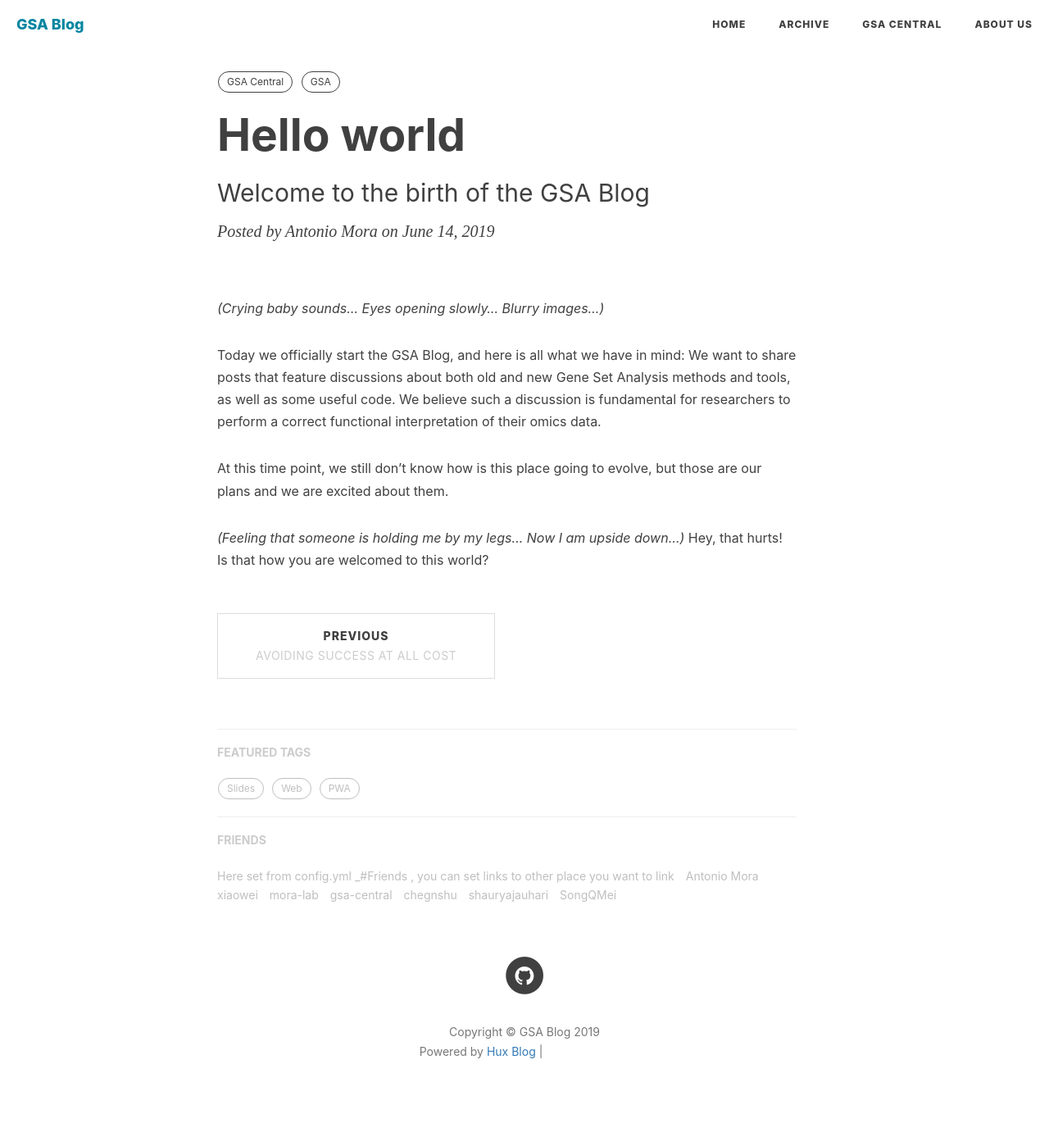
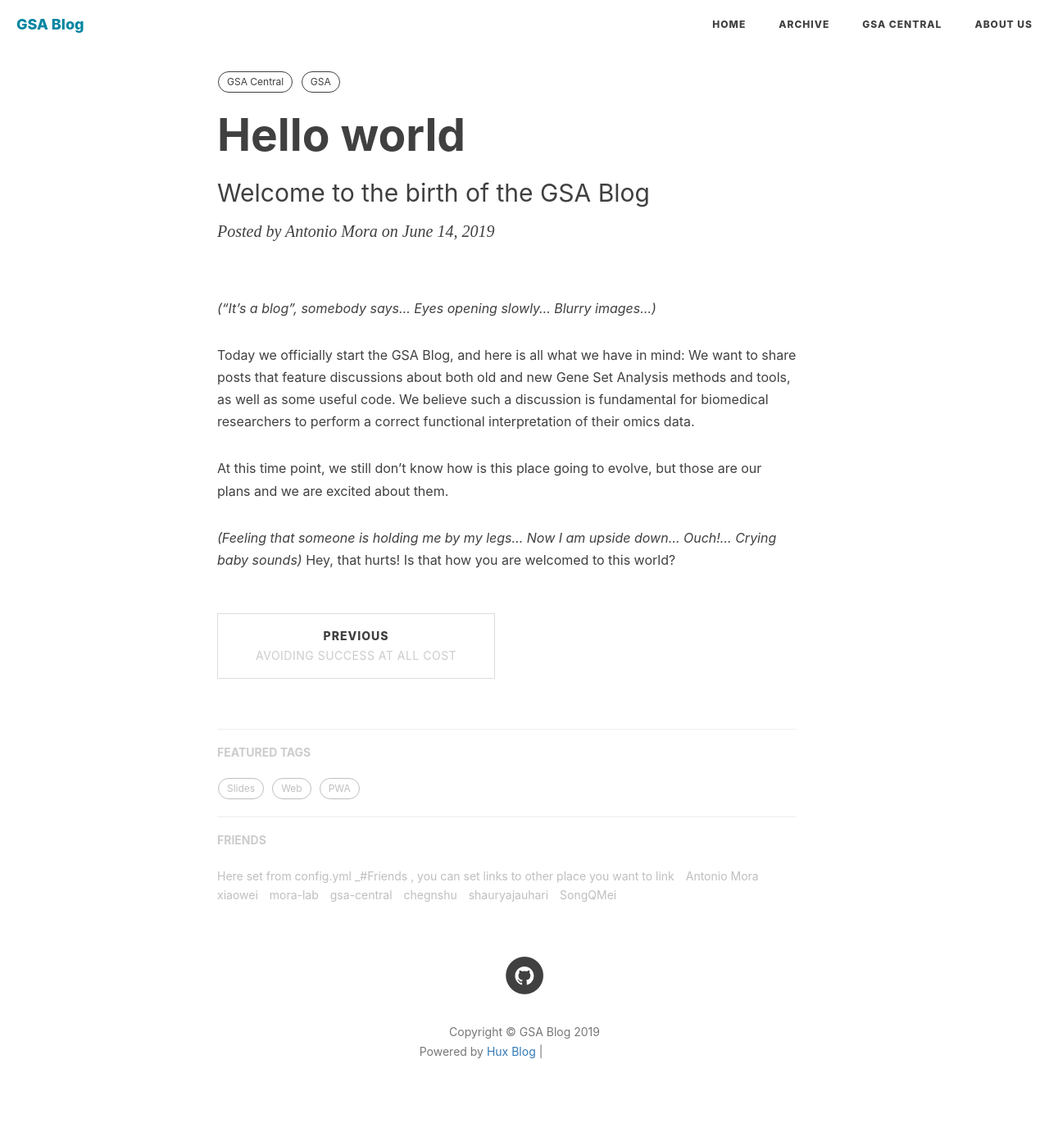
Before and after one commit to gsa-blog/gsa-blog.github.io, a Jekyll site: the page built from _posts/2019-06-14-hello-world.md, in a window 1280 px wide. Shown: the whole page at 82% size. Built offline with Jekyll 4.4.1, drawn with Linux system fonts in a browser that asks for light colours; nearby versions of some CDN libraries; comment, search, counter and statistics services are not loaded; grey boxes are pictures that could not be loaded.

Commit message:
Update 2019-06-14-hello-world.md

```diff
--- a/_posts/2019-06-14-hello-world.md
+++ b/_posts/2019-06-14-hello-world.md
@@ -10,10 +10,10 @@ tags:
   - GSA
 ---
 
-_(Crying baby sounds... Eyes opening slowly... Blurry images...)_
+_("It's a blog", somebody says... Eyes opening slowly... Blurry images...)_
 
-Today we officially start the GSA Blog, and here is all what we have in mind: We want to share posts that feature discussions about both old and new Gene Set Analysis methods and tools, as well as some useful code. We believe such a discussion is fundamental for researchers to perform a correct functional interpretation of their omics data.
+Today we officially start the GSA Blog, and here is all what we have in mind: We want to share posts that feature discussions about both old and new Gene Set Analysis methods and tools, as well as some useful code. We believe such a discussion is fundamental for biomedical researchers to perform a correct functional interpretation of their omics data.
 
 At this time point, we still don't know how is this place going to evolve, but those are our plans and we are excited about them.
 
-_(Feeling that someone is holding me by my legs... Now I am upside down...)_ Hey, that hurts! Is that how you are welcomed to this world?
+_(Feeling that someone is holding me by my legs... Now I am upside down... Ouch!... Crying baby sounds)_ Hey, that hurts! Is that how you are welcomed to this world?
```
